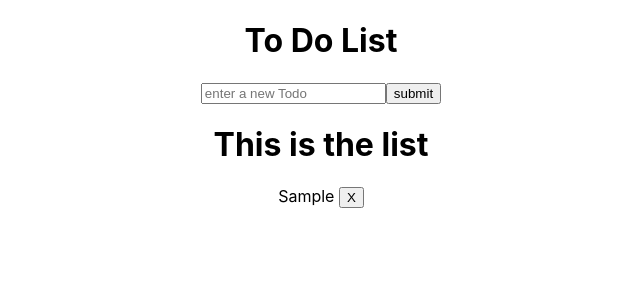
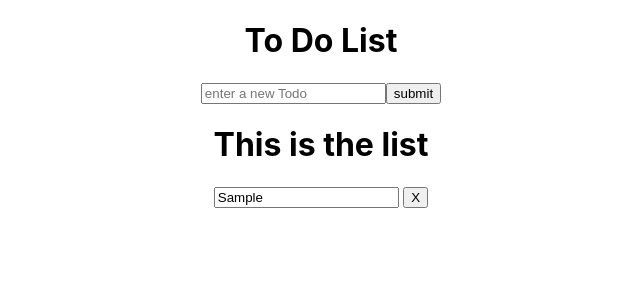
Before and after one commit to Vish-Mayer/notes-app-react, a React (Create React App) app: page / in a window 1280 px wide. Both pictures are taken after typing "Sample" into the empty fields and a click on the button "submit". Shown: the top 300 px of the page, without its empty margins (319-959 px from the left). Built offline with nearby package versions, Linux system fonts and the light colour scheme.

Commit message:
changing output type

```diff
--- a/src/ListItems.js
+++ b/src/ListItems.js
@@ -6,7 +6,7 @@ function ListItems(props) {
     {
       return <div id='text-output' key={index}>
             <p>
-              {item.body }
+              <input type="text" id={index} value={item.body} />
               &nbsp;
               <button
               id="delete"
```
Also changed, not shown: 1 other file (tests, documents, lock files or other folders).
